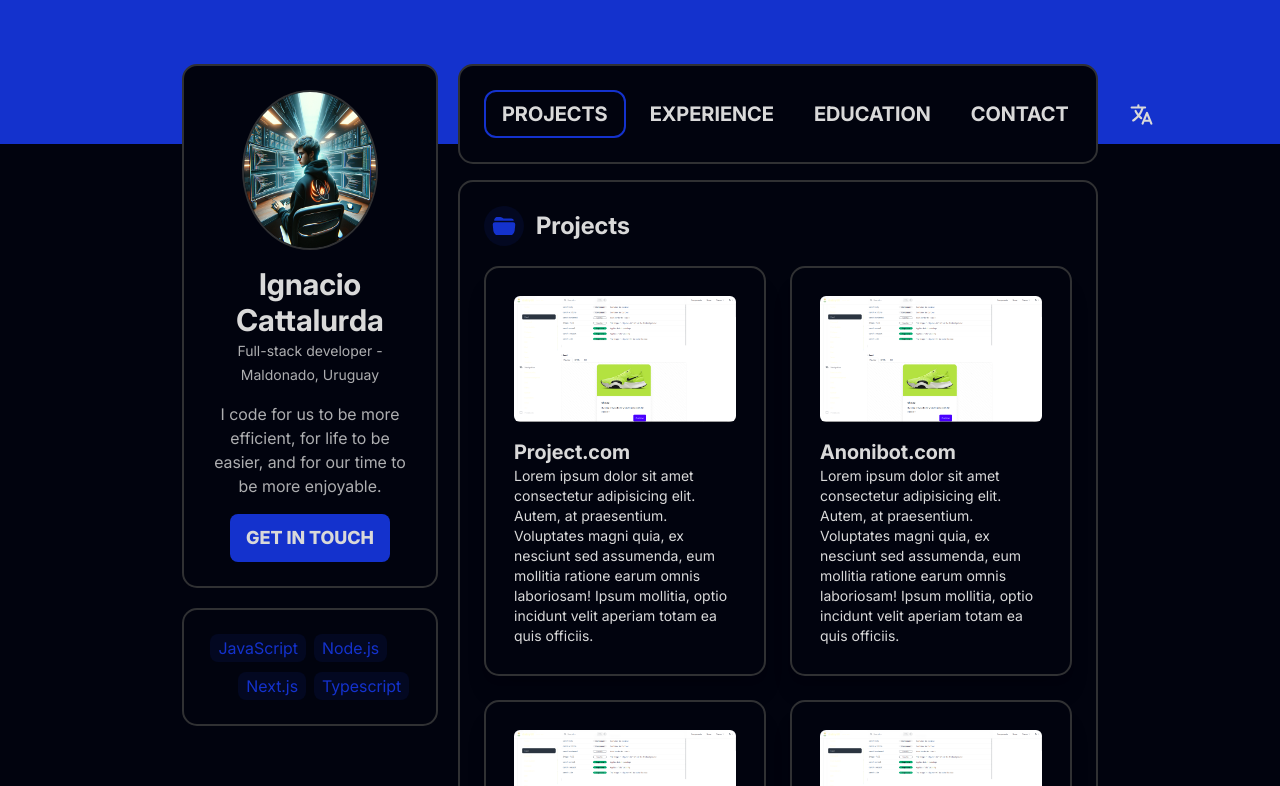
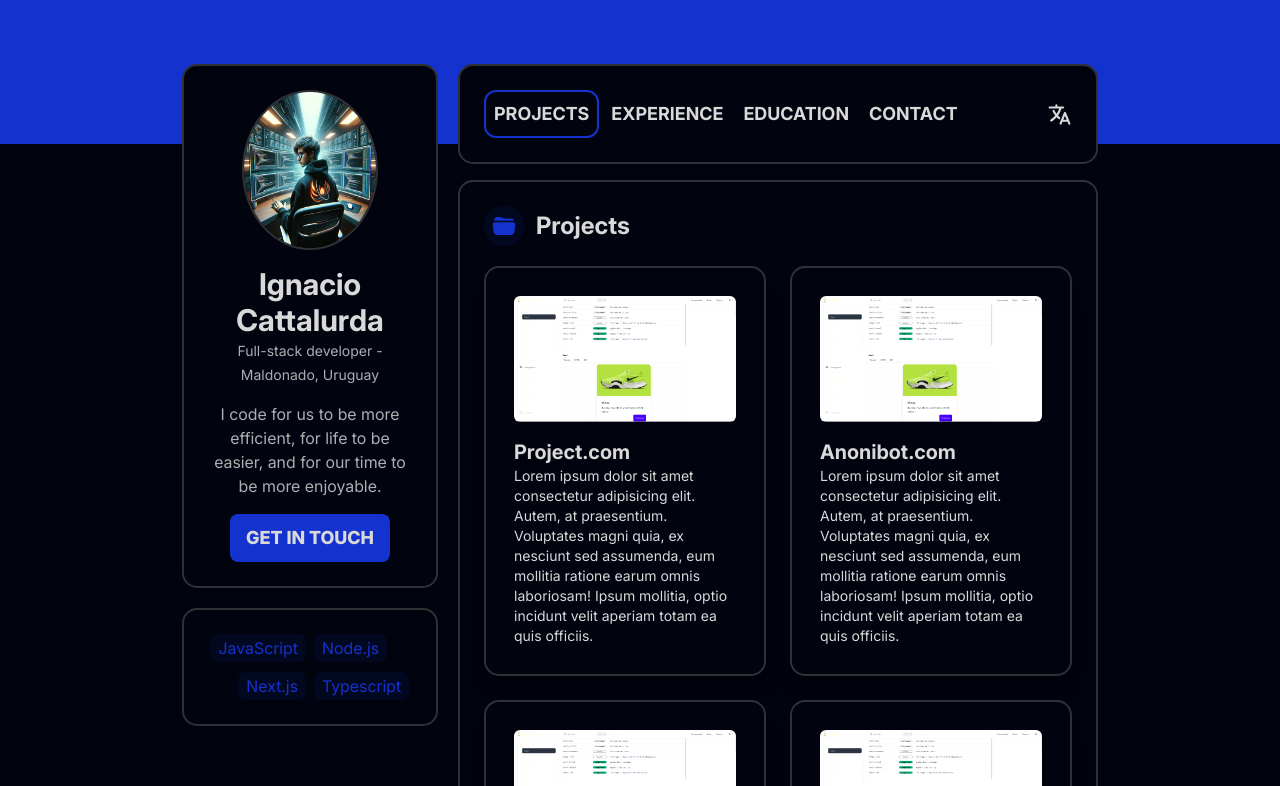
Before and after one commit to ignatiosdev/ignatios.dev, a Next.js app: page /en in a window 1280 px wide. Shown: the top 786 px of the page. Built offline with nearby package versions, Linux system fonts and the light colour scheme.

Commit message:
feat: improve navbar responsiveness

```diff
--- a/src/components/Navbar/Navbar.tsx
+++ b/src/components/Navbar/Navbar.tsx
@@ -51,8 +51,9 @@ function Navbar({}: Props) {
   }
 
   return (
-    <div className="container-fit lg:container-default px-4 py-3 flex">
-      <div className="flex justify-between overflow-x-scroll scrollbar scrollbar-primary md:overflow-visible py-4 lg:p-0 md:gap-0 xl:gap-2 lg:w-2/3">
+    <>
+    <div className="container-fit flex px-4 py-3 lg:p-6  lg:pe-0">
+      <div className="flex justify-between overflow-x-scroll scrollbar scrollbar-primary md:overflow-visible py-4 lg:p-0 lg:w-2/3 text-xl gap-4 lg:gap-0 lg:text-base  xl:text-lg  xl:gap-1 2xl:text-xl 2xl:gap-2">
         {pagesIndex.map((item) => (
           <NavbarItems
             key={item.id}
@@ -61,12 +62,15 @@ function Navbar({}: Props) {
             active={item.id === currentPageId}
           />
         ))}
+      </div>
 
-        <div className="md:flex items-center hidden px-5">
-          <SettingsMenu></SettingsMenu>
-        </div>
+      {/* Add ml-auto to push SettingsMenu to the right */}
+      <div className="md:flex items-center hidden xl:px-2 ml-auto">
+        <SettingsMenu />
       </div>
     </div>
+  </>
+
   );
 }
 
--- a/src/components/Navbar/NavbarItems/NavbarItems.tsx
+++ b/src/components/Navbar/NavbarItems/NavbarItems.tsx
@@ -9,7 +9,7 @@ function NavbarItems({onClick, text, active }: Props) {
     <button
     onClick={onClick}
       className={
-        "xl:text-xl lg:text-md text-xl font-bold uppercase py-1 px-4 " +
+        "font-bold uppercase py-1 px-2 " +
         (active ? "border-2 rounded-xl border-primary" : "")
       }
     >
--- a/src/components/Projects/ProjectItem/ProjectItem.tsx
+++ b/src/components/Projects/ProjectItem/ProjectItem.tsx
@@ -15,8 +15,8 @@ function ProjectItem({ title, description, imagePath, imageAlt,url }: Props) {
     <Link href={`/${url}`}>
       <div className="card card-compact bg-base-100 w-full shadow-xl container-fit cursor-pointer p-3">
         <figure className="px-4 pt-4 ">
-          <img src={imagePath} alt={imageAlt} className="rounded-md" />{" "}
-          {/* Remove the `url()` wrapper */}
+          <img src={imagePath} alt={imageAlt} className="rounded-md" />
+
         </figure>
         <div className="card-body">
           <h1 className="text-xl font-bold">{title}</h1>
```
